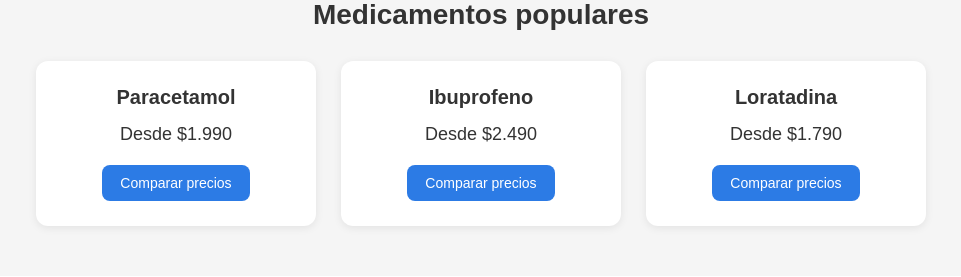
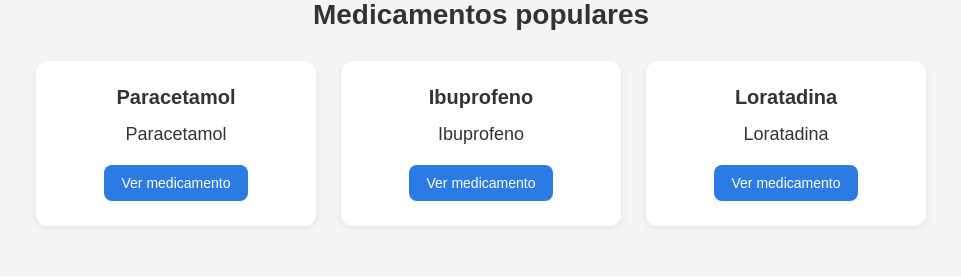
Before and after one commit to basto115/Pagina-Pricey, a Django app: page / in a window 1280 px wide. Shown: the part 412-689 px from the top of the page, without its empty margins (159-1120 px from the left). Run offline with Django 5.2, Linux system fonts and the light colour scheme; data comes from the database, SQL or seed files in the repository; both versions use the stored data as it was after the commit.

Commit message:
muestra los productos de la bd

```diff
--- a/farmacia/templates/inicio.html
+++ b/farmacia/templates/inicio.html
@@ -54,26 +54,24 @@
 
             <div class="medicamentos">
 
-                <div class="medicamento">
-                    <h3>Paracetamol</h3>
-                    <p>Desde $1.990</p>
-                    <button>Comparar precios</button>
-                </div>
+                {% for medicamento in medicamentos %}
 
-                <div class="medicamento">
-                    <h3>Ibuprofeno</h3>
-                    <p>Desde $2.490</p>
-                    <button>Comparar precios</button>
-                </div>
+                    <div class="medicamento">
+                        <h3>{{ medicamento.nombre }}</h3>
 
-                <div class="medicamento">
-                    <h3>Loratadina</h3>
-                    <p>Desde $1.790</p>
-                    <button>Comparar precios</button>
-                </div>
+                        <p>{{ medicamento.principio_activo }}</p>
+
+                        <button> Ver medicamento </button>
+                    </div>
+
+                {% empty %}
+                    <p>No hay medicamentos disponibles</p>
+                {% endfor %}
 
             </div>
+
           </section>
+
           <!-- farmacias cercanas -->
            <!-- Datos ficticios hasta que se implemente el mapa (soy el mapa, soy el mapa) -->
           <section class="farmacias">
--- a/farmacia/views.py
+++ b/farmacia/views.py
@@ -1,6 +1,13 @@
 from django.shortcuts import render
+from .models import Medicamento
+
+# Create your views here.
 
 def inicio(request):
-    return render(request, 'inicio.html')
+    medicamentos = Medicamento.objects.all()
 
-# Create your views here.
+    contexto = {
+        'medicamentos': medicamentos
+    }
+
+    return render(request, 'inicio.html', contexto)
```
Also changed, not shown: db.sqlite3.
